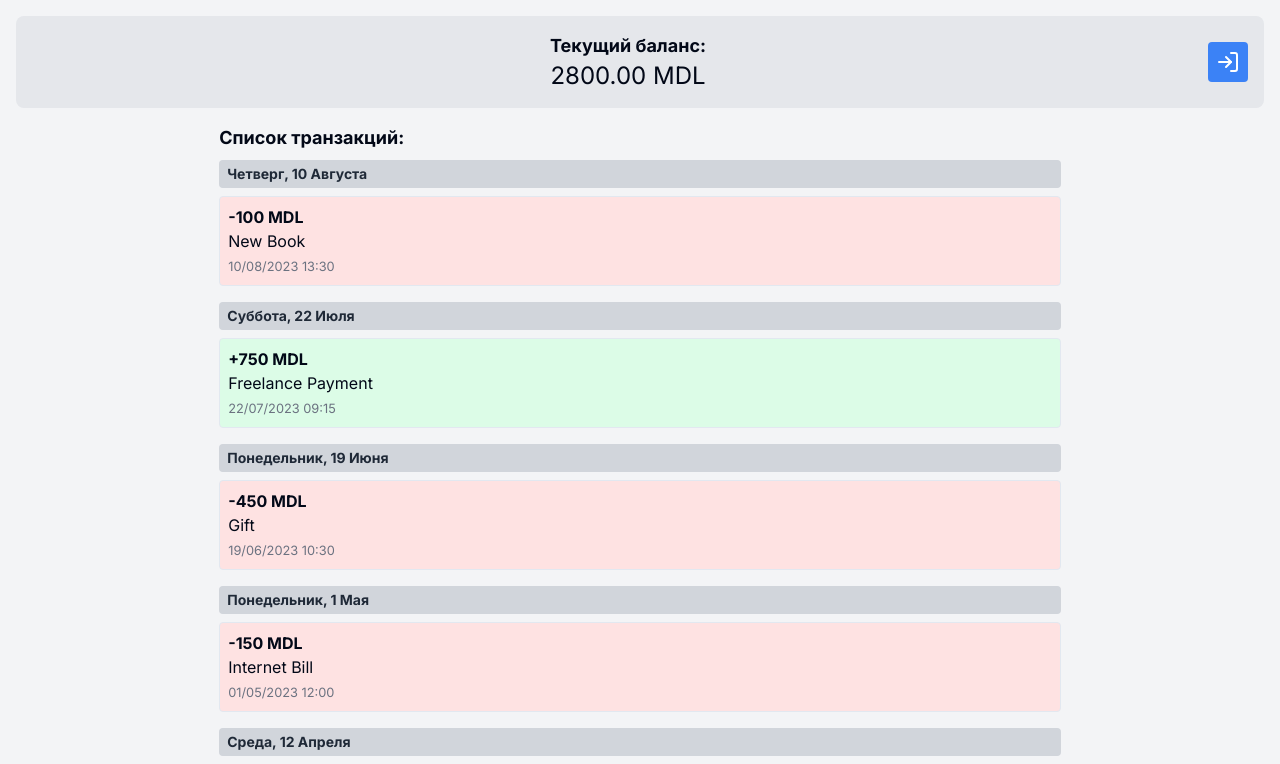
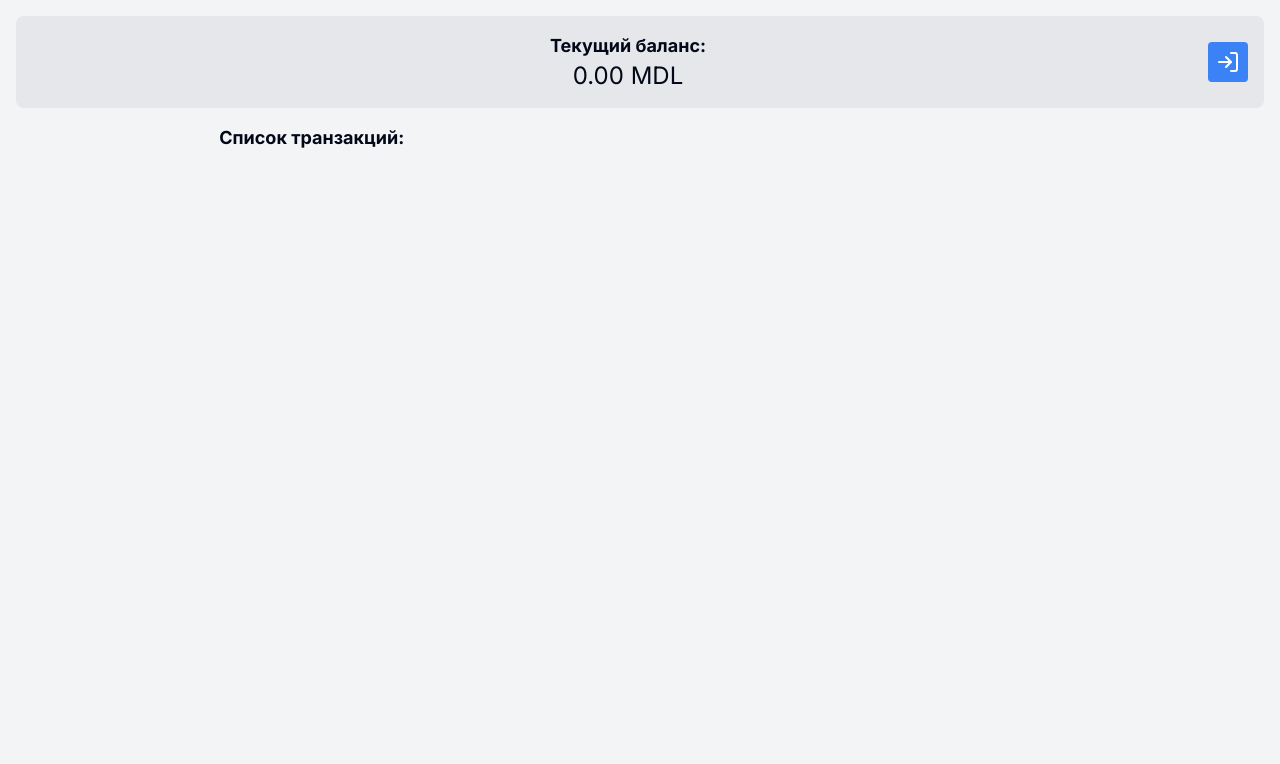
Before and after one commit to msemionova/budget-app, a Next.js app: page /budget-app/ in a window 1280 px wide. Shown: the top 764 px of the page. Built offline with nearby package versions, Linux system fonts and the light colour scheme.

Commit message:
comment mocked data

```diff
--- a/package.json
+++ b/package.json
@@ -3,7 +3,7 @@
   "version": "0.1.0",
   "private": true,
   "scripts": {
-    "dev": "next dev",
+    "dev": "next dev --port 4000",
     "build": "next build",
     "start": "next start",
     "lint": "next lint",
--- a/src/app/page.tsx
+++ b/src/app/page.tsx
@@ -3,11 +3,12 @@ import { useEffect, useState } from 'react'
 import { Balance, OperationForm, OperationsLog, LoginForm } from '../components'
 import { v4 as uuidv4 } from 'uuid'
 import { Operation } from '@/lib/types'
-import { adminCredentials, mockOperations } from '@/lib/data'
+// import { adminCredentials, mockOperations } from '@/lib/data'
+import { adminCredentials } from '@/lib/data'
 
 export default function Home() {
   const [balance, setBalance] = useState<number>(0)
-  const [operations, setOperations] = useState<Operation[]>(mockOperations)
+  const [operations, setOperations] = useState<Operation[]>([])
   const [editingOperation, setEditingOperation] = useState<Operation | null>(
     null
   )
@@ -44,7 +45,7 @@ export default function Home() {
 
   useEffect(() => {
     const savedOperations = JSON.parse(
-      localStorage.getItem('operations') || JSON.stringify(mockOperations)
+      localStorage.getItem('operations') || JSON.stringify([])
     )
     setOperations(savedOperations)
     const initialBalance = savedOperations.reduce(
```
